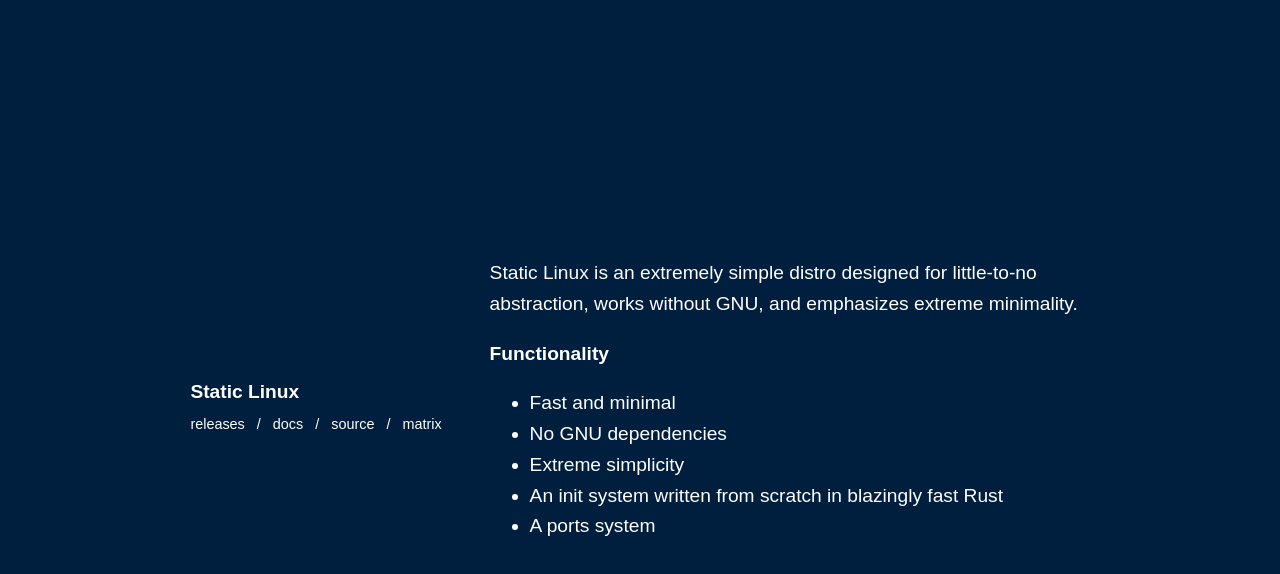
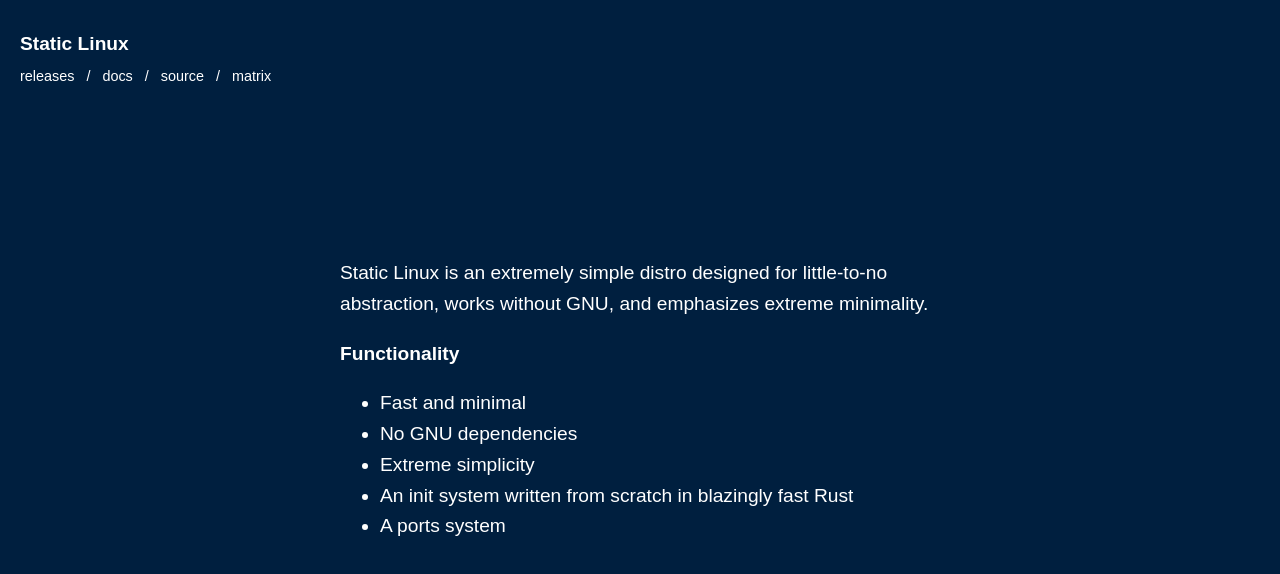
Before and after one commit to apzhynapzhan/staticpages, a plain HTML site: page index.html in a window 1280 px wide. Drawn offline with Linux system fonts and the light colour scheme.

Commit message:
fix weird padding

```diff
--- a/header.html
+++ b/header.html
@@ -1,7 +1,5 @@
-</head>
-<body>
 <style>
-    header { padding: 20px; }
+    header { position: absolute; top: 20px; left: 20px; }
     header h1 { font-size: 1.2em; font-weight: bold; }
     nav { margin-top: 5px; font-size: 0.9em; }
     nav a { color: white; text-decoration: none; margin: 0 8px; }
@@ -15,7 +13,5 @@
         <a href="docs.html">docs</a> /
         <a href="https://codeberg.org/StaticLinux">source</a> /
         <a href="https://matrix.to/#/#staticlinux:matrix.apzhyn.xyz">matrix</a>
-
-
     </nav>
 </header>
```
Lines whose indentation alone changed are shown as unchanged.
